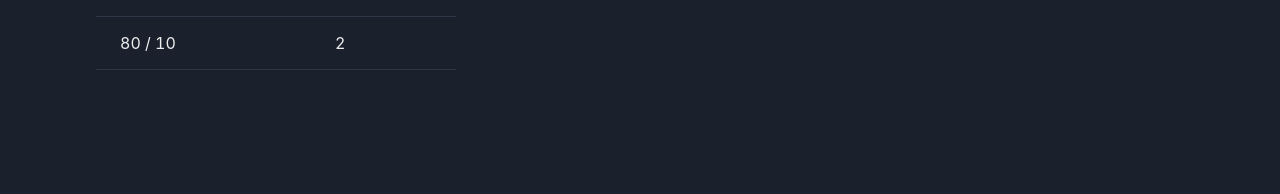
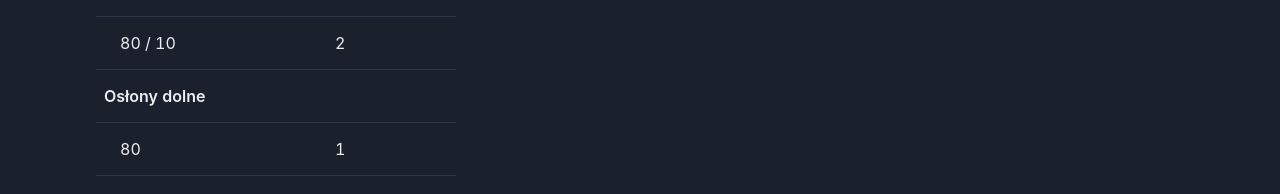
Before and after one commit to michalik-maciej/projektownia-kalkulator, a React (Create React App) app: page /order in a window 1280 px wide. Shown: the part 666-860 px from the top of the page. Before the commit the page ends 800 px from the top, so only its background shows below. Built offline with nearby package versions, Linux system fonts and the light colour scheme.

Commit message:
add base covers

```diff
--- a/src/Products/products.ts
+++ b/src/Products/products.ts
@@ -14,6 +14,13 @@ export const shelves = [
   { d: "37", w: "125", price: 64.52 },
   { d: "47", w: "125", price: 82.58 },
   { d: "57", w: "125", price: 99.1 },
+]
+
+export const baseCovers = [
+  { w: "66", price: 32 },
+  { w: "80", price: 36.13 },
+  { w: "100", price: 38.2 },
+  { w: "125", price: 41.29 },
 ]
 
 export const legs = [
--- /dev/null
+++ b/src/components/BaseCoverInput.tsx
@@ -0,0 +1,32 @@
+import { FieldProps } from "formik"
+import { AbsoluteCenter, Box, Tooltip } from "@chakra-ui/react"
+import { CloseIcon } from "@chakra-ui/icons"
+
+import { Shield } from "../icons/Shield"
+
+export const BaseCoverInput = ({ field }: FieldProps) => {
+  return (
+    <Tooltip label="Osłona dolna">
+      <Box as="label" position="relative" cursor="pointer">
+        <Box opacity={field.value ? 1 : 0.7}>
+          <Shield />
+        </Box>
+        {!field.value && (
+          <AbsoluteCenter>
+            <CloseIcon opacity={0.4} transform="translateY(-10%)" />
+          </AbsoluteCenter>
+        )}
+        <input
+          type="checkbox"
+          style={{
+            inset: 0,
+            visibility: "hidden",
+            position: "absolute",
+          }}
+          {...field}
+          value={field.value}
+        />
+      </Box>
+    </Tooltip>
+  )
+}
--- a/src/components/CollapseToggle.tsx
+++ b/src/components/CollapseToggle.tsx
@@ -1,8 +1,11 @@
 import { FieldProps } from "formik"
 import { AbsoluteCenter, Box } from "@chakra-ui/react"
+import { ViewIcon, ViewOffIcon } from "@chakra-ui/icons"
 
 export const CollapseToggle = ({ field }: FieldProps) => {
   const iconProps = {
+    opacity: 0.7,
+    boxSize: 5,
     fill: "#666",
     margin: "auto",
     cursor: "pointer",
@@ -21,27 +24,9 @@ export const CollapseToggle = ({ field }: FieldProps) => {
     >
       <AbsoluteCenter>
         {field.value ? (
-          /* eye open icon */
-          <svg
-            xmlns="http://www.w3.org/2000/svg"
-            height="16"
-            width="20"
-            viewBox="0 0 576 512"
-            style={iconProps}
-          >
-            <path d="M288 32c-80.8 0-145.5 36.8-192.6 80.6C48.6 156 17.3 208 2.5 243.7c-3.3 7.9-3.3 16.7 0 24.6C17.3 304 48.6 356 95.4 399.4C142.5 443.2 207.2 480 288 480s145.5-36.8 192.6-80.6c46.8-43.5 78.1-95.4 93-131.1c3.3-7.9 3.3-16.7 0-24.6c-14.9-35.7-46.2-87.7-93-131.1C433.5 68.8 368.8 32 288 32zM144 256a144 144 0 1 1 288 0 144 144 0 1 1 -288 0zm144-64c0 35.3-28.7 64-64 64c-7.1 0-13.9-1.2-20.3-3.3c-5.5-1.8-11.9 1.6-11.7 7.4c.3 6.9 1.3 13.8 3.2 20.7c13.7 51.2 66.4 81.6 117.6 67.9s81.6-66.4 67.9-117.6c-11.1-41.5-47.8-69.4-88.6-71.1c-5.8-.2-9.2 6.1-7.4 11.7c2.1 6.4 3.3 13.2 3.3 20.3z" />
-          </svg>
+          <ViewIcon {...iconProps} />
         ) : (
-          /* eye closed icon */
-          <svg
-            xmlns="http://www.w3.org/2000/svg"
-            height="16"
-            width="20"
-            viewBox="0 0 640 512"
-            style={iconProps}
-          >
-            <path d="M38.8 5.1C28.4-3.1 13.3-1.2 5.1 9.2S-1.2 34.7 9.2 42.9l592 464c10.4 8.2 25.5 6.3 33.7-4.1s6.3-25.5-4.1-33.7L525.6 386.7c39.6-40.6 66.4-86.1 79.9-118.4c3.3-7.9 3.3-16.7 0-24.6c-14.9-35.7-46.2-87.7-93-131.1C465.5 68.8 400.8 32 320 32c-68.2 0-125 26.3-169.3 60.8L38.8 5.1zM223.1 149.5C248.6 126.2 282.7 112 320 112c79.5 0 144 64.5 144 144c0 24.9-6.3 48.3-17.4 68.7L408 294.5c8.4-19.3 10.6-41.4 4.8-63.3c-11.1-41.5-47.8-69.4-88.6-71.1c-5.8-.2-9.2 6.1-7.4 11.7c2.1 6.4 3.3 13.2 3.3 20.3c0 10.2-2.4 19.8-6.6 28.3l-90.3-70.8zM373 389.9c-16.4 6.5-34.3 10.1-53 10.1c-79.5 0-144-64.5-144-144c0-6.9 .5-13.6 1.4-20.2L83.1 161.5C60.3 191.2 44 220.8 34.5 243.7c-3.3 7.9-3.3 16.7 0 24.6c14.9 35.7 46.2 87.7 93 131.1C174.5 443.2 239.2 480 320 480c47.8 0 89.9-12.9 126.2-32.5L373 389.9z" />
-          </svg>
+          <ViewOffIcon {...iconProps} />
         )}
         <input
           type="checkbox"
--- a/src/components/FormCollection.tsx
+++ b/src/components/FormCollection.tsx
@@ -25,6 +25,7 @@ import { FormCollectionType } from "../types"
 
 import { FormStands } from "./FormStands"
 import { NumberInput } from "./NumberInput"
+import { BaseCoverInput } from "./BaseCoverInput"
 import { CollapseToggle } from "./CollapseToggle"
 
 interface Props {
@@ -49,7 +50,7 @@ export const FormCollection = ({
         rowSpan={collection.stands.length}
         collectionIndex={collectionIndex}
       >
-        <Field as={CollapseToggle} name={`${fieldName}.isCollapsed`}>
+        <Field name={`${fieldName}.isCollapsed`}>
           {(field: FieldProps) => (
             <>
               <CollapseToggle {...field} />
@@ -106,6 +107,9 @@ export const FormCollection = ({
             ))}
           </HStack>
           <HStack gap="4">
+            <Field name={`${fieldName}.hasBaseCover`}>
+              {(field: FieldProps) => <BaseCoverInput {...field} />}
+            </Field>
             <NumberInput name={`${fieldName}.numberOfCollections`} />
           </HStack>
         </VStack>
--- a/src/components/Order.tsx
+++ b/src/components/Order.tsx
@@ -3,6 +3,7 @@ import { Tr, Th, Td, Table, Tbody, Thead } from "@chakra-ui/react"
 
 import {
   orderBacks,
+  orderBaseCovers,
   orderFeet,
   orderLegs,
   orderShelves,
@@ -27,6 +28,10 @@ export const Order = ({ collections }: Props) => {
   const shelves = { name: "Półki", order: orderShelves(collections) }
   const supports = { name: "Wsporniki", order: orderSupports(collections) }
   const backs = { name: "Plecy", order: orderBacks(collections) }
+  const baseCovers = {
+    name: "Osłony dolne",
+    order: orderBaseCovers(collections),
+  }
 
   const renderSection = ({ name, order }: SectionProps) => (
     <>
@@ -53,7 +58,7 @@ export const Order = ({ collections }: Props) => {
         </Tr>
       </Thead>
       <Tbody>
-        {[legs, feet, shelves, supports, backs].map((category) =>
+        {[legs, feet, shelves, supports, backs, baseCovers].map((category) =>
           size(category.order) ? renderSection(category) : null
         )}
       </Tbody>
--- a/src/formInitialValues.ts
+++ b/src/formInitialValues.ts
@@ -22,12 +22,13 @@ const initialStands = {
 }
 
 const initialCollection: FormCollectionType = {
+  depth: getFootOptions()[2],
+  hasBaseCover: true,
+  height: getHeightOptions()[3],
   isCollapsed: false,
   numberOfCollections: 1,
-  height: getHeightOptions()[3],
-  depth: getFootOptions()[2],
+  stands: [initialStands],
   variant: "P",
-  stands: [initialStands],
 }
 
 export const initialValues: { collections: FormCollectionType[] } = {
--- /dev/null
+++ b/src/icons/Shield.tsx
@@ -0,0 +1,15 @@
+interface Props {
+  color?: string
+}
+
+export const Shield = ({ color = "#666" }: Props) => (
+  <svg
+    xmlns="http://www.w3.org/2000/svg"
+    height="16"
+    width="16"
+    fill={color}
+    viewBox="0 0 512 512"
+  >
+    <path d="M256 0c4.6 0 9.2 1 13.4 2.9L457.7 82.8c22 9.3 38.4 31 38.3 57.2c-.5 99.2-41.3 280.7-213.6 363.2c-16.7 8-36.1 8-52.8 0C57.3 420.7 16.5 239.2 16 140c-.1-26.2 16.3-47.9 38.3-57.2L242.7 2.9C246.8 1 251.4 0 256 0zm0 66.8V444.8C394 378 431.1 230.1 432 141.4L256 66.8l0 0z" />
+  </svg>
+)
--- a/src/types.ts
+++ b/src/types.ts
@@ -41,7 +41,7 @@ export type FormStandType = {
 }
 
 export type FormCollectionType = {
-  cover?: boolean
+  hasBaseCover: boolean
   height: string
   depth: string
   isCollapsed?: boolean
--- a/src/utils/calculatePrice.ts
+++ b/src/utils/calculatePrice.ts
@@ -7,11 +7,13 @@ import { orderBacks } from "./orderBacks"
 import { orderFeet } from "./orderFeet"
 import { orderSupports } from "./orderSupports"
 import { orderShelves } from "./orderShelves"
+import { orderBaseCovers } from "./orderBaseCovers"
 
 export const calculatePrice = (data: FormCollectionType[]) => {
   const orderFunctions: Array<(data: FormCollectionType[]) => OrderType> = [
     orderLegs,
     orderBacks,
+    orderBaseCovers,
     orderFeet,
     orderShelves,
     orderSupports,
--- a/src/utils/index.ts
+++ b/src/utils/index.ts
@@ -2,6 +2,7 @@ export * from "./calculatePrice"
 export * from "./getFormOptions"
 export * from "./getProducts"
 export * from "./orderBacks"
+export * from "./orderBaseCovers"
 export * from "./orderFeet"
 export * from "./orderLegs"
 export * from "./orderShelves"
--- /dev/null
+++ b/src/utils/orderBaseCovers.ts
@@ -0,0 +1,33 @@
+import { find } from "lodash/fp"
+
+import { baseCovers } from "../products"
+import { FormCollectionType, FormStandType } from "../types"
+import { aggregateOrder } from "./aggregateOrder"
+
+export const orderBaseCovers = (data: FormCollectionType[]) => {
+  const aggregateByBaseCovers = ({
+    hasBaseCover,
+    numberOfStands,
+    width,
+  }: FormCollectionType & FormStandType) => {
+    if (!hasBaseCover) {
+      return []
+    }
+
+    const cover = find(({ w }) => w === width, baseCovers)
+
+    if (!cover) {
+      return []
+    }
+
+    return [
+      {
+        description: width,
+        number: numberOfStands,
+        price: numberOfStands * cover.price,
+      },
+    ]
+  }
+
+  return aggregateOrder(data, aggregateByBaseCovers)
+}
```
